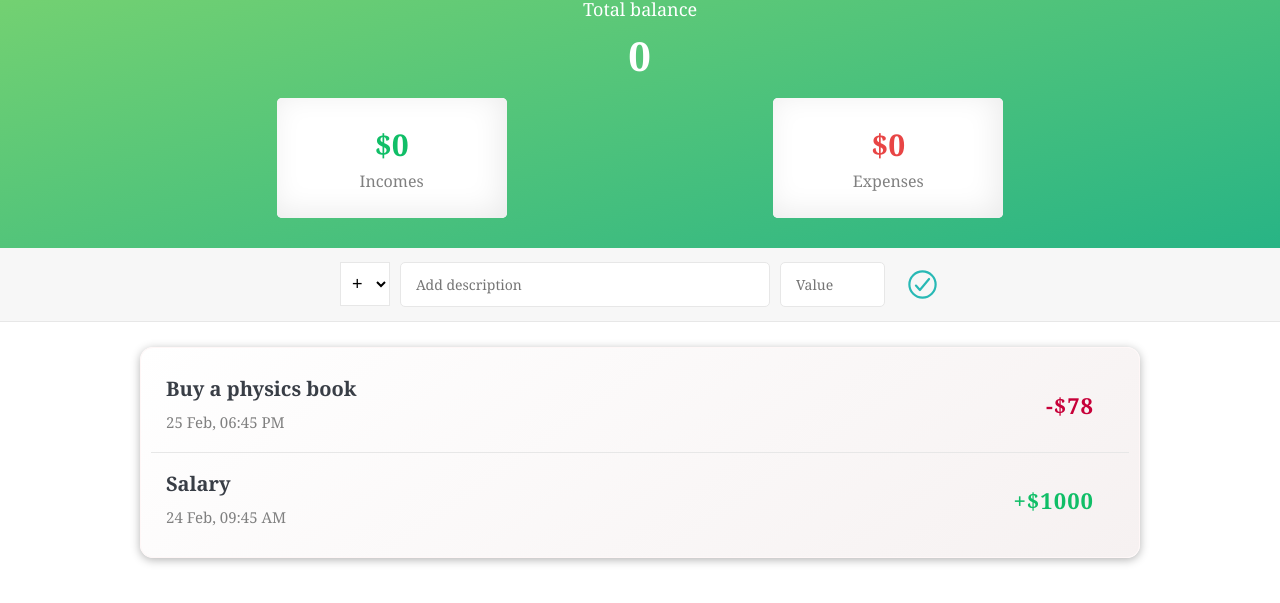
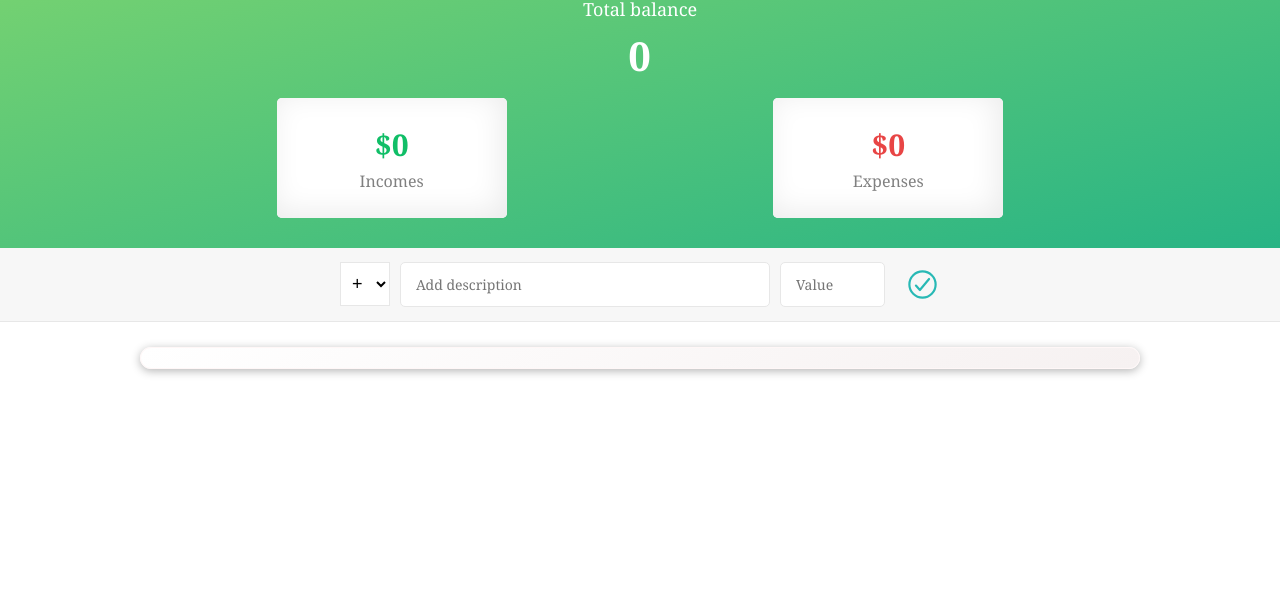
Before and after one commit to Ismile-Hossain/eWallet.github.io, a plain HTML site: page index.html in a window 1280 px wide. Shown: the part 85-688 px from the top of the page. Drawn offline with nearby package versions, Linux system fonts and the light colour scheme.

Commit message:
domCreatedElementRemove

```diff
--- a/index.html
+++ b/index.html
@@ -63,32 +63,6 @@
       </div>
 
       <div class="collection">
-        <div class="item">
-          <div class="item-description-time">
-            <div class="item-description">
-              <p>Buy a physics book</p>
-            </div>
-            <div class="item-time">
-              <p>25 Feb, 06:45 PM</p>
-            </div>
-          </div>
-          <div class="item-amount expense-amount">
-            <p>-$78</p>
-          </div>
-        </div>
-        <div class="item">
-          <div class="item-description-time">
-            <div class="item-description">
-              <p>Salary</p>
-            </div>
-            <div class="item-time">
-              <p>24 Feb, 09:45 AM</p>
-            </div>
-          </div>
-          <div class="item-amount income-amount">
-            <p>+$1000</p>
-          </div>
-        </div>
       </div>
     </div>
 
```
